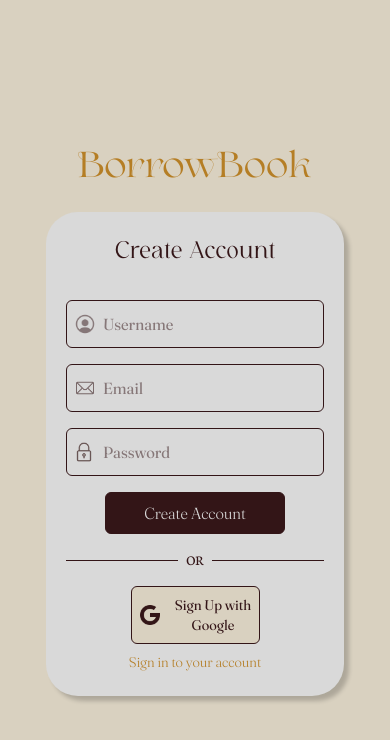
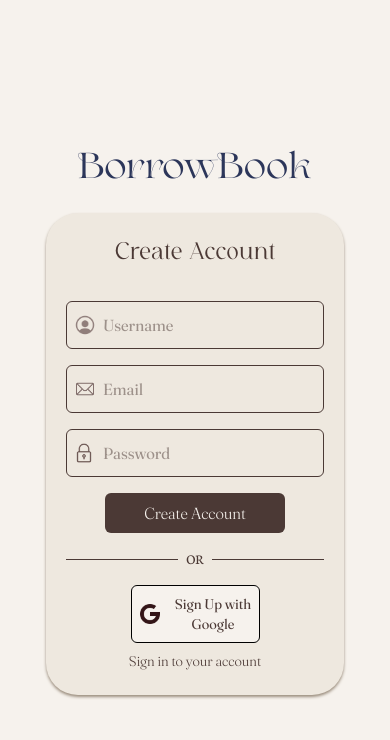
Before and after one commit to victoriaaa111/frontend-internship-2025, a React (Vite) app: page /signup in a window 390 px wide. Shown: the top 740 px of the page. Built offline with nearby package versions, Linux system fonts and the light colour scheme; no server answers.

Commit message:
Redesign Login and Sign Up Pages

```diff
--- a/src/components/OAuthButton.jsx
+++ b/src/components/OAuthButton.jsx
@@ -11,10 +11,10 @@ export default function OAuthButton({type}) {
               type="button"
 
             onClick={handleGoogleLogin}
-            className="w-1/2 mx-auto flex items-center justify-center border border-[#331517] bg-[#D9D1C0] py-2 rounded-md hover:bg-[#D9D9D9] transition duration-200 cursor-pointer"
+            className="w-1/2 mx-auto flex items-center justify-center border bg-[#F6F2ED] py-2 rounded-md hover:shadow-[0_2px_6px_#9C8F7F] transition duration-200 cursor-pointer"
           >
             <img src="google.png" alt="Google" className="w-5 h-5 sm:w-4 sm:h-4 mx-2" />
-            <span className="text-[#331517] font-fraunces text-sm sm:text-base">{type} with Google</span>
+            <span className="text-[#4B3935] font-fraunces text-sm sm:text-base">{type} with Google</span>
           </button>
   );
 }
--- a/src/components/Signup.jsx
+++ b/src/components/Signup.jsx
@@ -133,7 +133,7 @@ export default function Signup() {
                                 {error}
                             </p>
                         )}
-                        <form onSubmit={handleVerification} className="flex flex-col gap-4">
+                        <form onSubmit={handleVerification} className="flex flex-col gap-4 ">
                             <input
                                 type="text"
                                 inputMode="numeric"
@@ -161,35 +161,32 @@ export default function Signup() {
                 </div>
             )}
 
-            <div className="bg-[#D9D1C0] min-h-screen flex flex-col justify-center items-center lg:flex-row">
+            <div className="bg-[#F6F2ED] min-h-screen flex flex-col justify-center items-center lg:flex-row">
             {/*LEFT SIDE WITH IMAGE */}
             <div
                 className="min-h-screen hidden lg:flex w-1/2 bg-cover bg-center flex-col justify-center h-full p-12"
                 style={{ backgroundImage: `url(${InfoImage})` }}
             >
-                <h2 className="text-5xl font-erotique-bold text-[#D9D1C0] mb-4 border-b border-[#D9D1C0] pb-2 drop-shadow-[0_4px_3px_rgba(51,21,23,0.4)]">
+                <h2 className="text-5xl font-erotique-bold text-[#DAD1C6] mb-4 border-b border-[#EEE8DF] pb-2 drop-shadow-[0_4px_3px_rgba(51,21,23,0.4)]">
                     Share Your Library
                 </h2>
-                <p className="text-3xl font-cotta text-[#D9D1C0] max-w-[700px] drop-shadow-[0_4px_3px_rgba(51,21,23,0.4)]" >
+                <p className="text-3xl font-cotta text-[#DAD1C6] max-w-[700px] drop-shadow-[0_4px_3px_rgba(51,21,23,0.4)]" >
                     Save money, reduce clutter, and give your books new journeys through your community.
                 </p>
             </div>
 
             {/*RIGHT SIDE WITH FORM */}
-            <div className=" w-full flex flex-col items-center gap-6 px-2 lg:w-1/2  text-[#B57E25]">
+            <div className=" w-full flex flex-col items-center gap-6 px-2 lg:w-1/2 ">
                 <h1 className="font-erotique-bold text-4xl mx-2
-            md:text-6xl
+            md:text-6xl text-[#2C365A]
             ">BorrowBook</h1>
                 <form onSubmit={handleSubmit}
-                      style={{
-                    boxShadow: "5px 5px 4px rgba(0, 0, 0, 0.2)",
-                }}
-                      className="bg-[#D9D9D9] rounded-4xl w-[90%] max-w-[298px] flex flex-col justify-center items-center px-5 py-6
+                      className="shadow-[0_2px_3px_#9C8F7F] bg-[#EEE8DF] rounded-4xl w-[90%] max-w-[298px] flex flex-col justify-center items-center px-5 py-6
             md:max-w-[500px] md:w-[80%]
              ">
                     {error && <p className="text-red-500 text-base mb-4 font-neuton bg-red-100 px-2 py-1 rounded-md drop-shadow-md
                  ">{error}</p>}
-                    <h2 className="text-2xl font-cotta text-[#331517] mb-4
+                    <h2 className="text-2xl font-cotta text-[#4B3935] mb-4
                 md:text-3xl md:mt-3
                 ">Create Account</h2>
                     <div className="w-full flex flex-col justify-center items-center md:mt-2">
@@ -207,7 +204,7 @@ export default function Signup() {
                                     name="username"
                                     value={formData.username}
                                     onChange={handleChange}
-                                    className="focus:outline-none focus:ring-2 focus:ring-[#331517]/50 px-2 pl-9 text-base font-fraunces text-[#331517] w-full h-12 border border-[#331517] rounded-md lg:text-lg"
+                                    className="focus:outline-none focus:ring-2 focus:ring-[#4B3935]/50 px-2 pl-9 text-base font-fraunces text-[#4B3935] w-full h-12 border border-[#4B3935] rounded-md lg:text-lg"
                                 />
                             </div>
                         </div>
@@ -228,7 +225,7 @@ export default function Signup() {
                                     name="email"
                                     value={formData.email}
                                     onChange={handleChange}
-                                    className="focus:outline-none focus:ring-2 focus:ring-[#331517]/50 px-2 pl-9 text-base font-fraunces text-[#331517] w-full h-12 border border-[#331517] rounded-md lg:text-lg"
+                                    className="focus:outline-none focus:ring-2 focus:ring-[#4B3935]/50 px-2 pl-9 text-base font-fraunces text-[#4B3935] w-full h-12 border border-[#4B3935] rounded-md lg:text-lg"
                                 />
                             </div>
                         </div>
@@ -247,25 +244,25 @@ export default function Signup() {
                                     name="password"
                                     value={formData.password}
                                     onChange={handleChange}
-                                    className="focus:outline-none focus:ring-2 focus:ring-[#331517]/50 px-2 pl-9 text-base font-fraunces text-[#331517] w-full h-12 border border-[#331517] rounded-md lg:text-lg"
+                                    className="focus:outline-none focus:ring-2 focus:ring-[#4B3935]/50 px-2 pl-9 text-base font-fraunces text-[#4B3935] w-full h-12 border border-[#4B3935] rounded-md lg:text-lg"
                                 />
                             </div>
                         </div>
                     </div>
-                    <button type="submit" className="hover:bg-[#D9D9D9] hover:text-[#331517] border border-[#331517] max-w-45 w-full bg-[#331517] font-fraunces-light text-[#D9D9D9] rounded-md mt-4 text-base py-2
-                md:max-w-[228px] md:text-xl md:mt-6 cursor-pointer transition-colors duration-200">
+                    <button type="submit" className="max-w-45 w-full bg-[#4B3935] font-fraunces-light text-[#F6F2ED] rounded-md mt-4 text-base py-2
+                md:max-w-[228px] md:text-xl md:mt-6 cursor-pointer hover:shadow-[0_2px_6px_#9C8F7F] transition duration-200">
                         Create Account
                     </button>
                     <div className="flex items-center my-4 w-full md:w-[400px] lg:w-[350px]">
-                        <hr className="flex-grow border-[#331517]" />
-                        <span className="px-2 text-sm text-[#331517] font-neuton md:text-xl">OR</span>
-                        <hr className="flex-grow border-[#331517]" />
+                        <hr className="flex-grow border-[#4B3935]" />
+                        <span className="px-2 text-sm text-[#4B3935] font-neuton md:text-xl">OR</span>
+                        <hr className="flex-grow border-[#4B3935]" />
                     </div>
 
                         <OAuthButton type="Sign Up"/>
 
 
-                    <button onClick={()=>navigate('/login')} className="font-fraunces-light text-sm mt-2 md:text-lg md:mb-8 cursor-pointer hover:text-[#331517] transition-colors duration-200">Sign in to your account</button>
+                    <button onClick={()=>navigate('/login')} className="hover:text-[#9C8F7F] text-[#4B3935] transition duration-200 font-fraunces-light text-sm mt-2 md:text-lg md:mb-8 cursor-pointer">Sign in to your account</button>
                 </form>
             </div>
 
```
Also changed, not shown: src/components/Login.jsx (+21 -24 lines).
